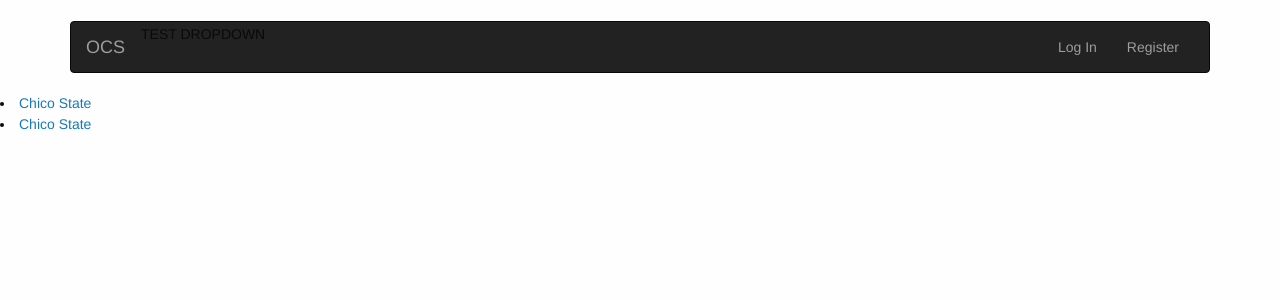
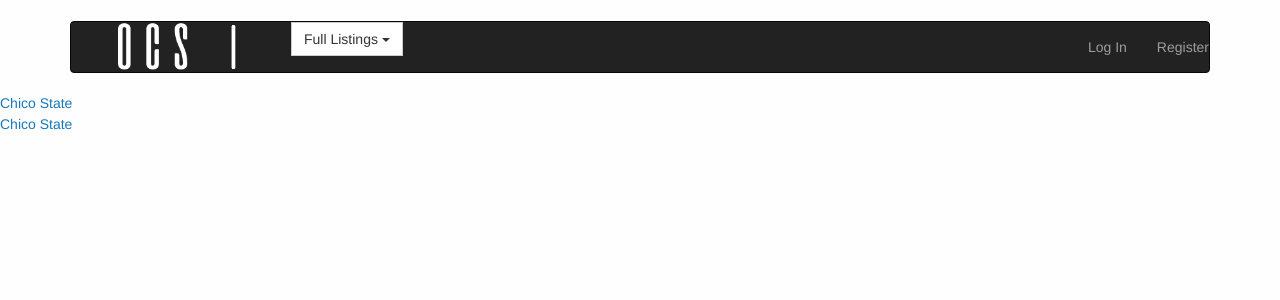
Before and after one commit to CINS465MarkLewis/OCS, a Django app: page / in a window 1280 px wide. Shown: the top 300 px of the page. Run offline with Django 3.2, Linux system fonts and the light colour scheme; data comes from the database, SQL or seed files in the repository; both versions use the stored data as it was after the commit; some libraries are stand-ins or nearby versions.

Commit message:
Fixed: Dropdown, Logo, Admin, Views

```diff
--- a/Project/firstapp/admin.py
+++ b/Project/firstapp/admin.py
@@ -1,6 +1,7 @@
 from django.contrib import admin
 
 # Register your models here.
-from .models import *
+from .models import University, Org
 
-#admin.site.register(suggestion)
+admin.site.register(University)
+admin.site.register(Org)
--- a/Project/firstapp/templates/base.html
+++ b/Project/firstapp/templates/base.html
@@ -9,31 +9,29 @@
     <link rel="stylesheet" href="//maxcdn.bootstrapcdn.com/bootstrap/3.2.0/css/bootstrap.min.css">
     <link rel="stylesheet" href="{% static "css/foundation.css" %}">
     <link rel="stylesheet" href="{% static "css/app.css" %}">
+    <script src="https://ajax.googleapis.com/ajax/libs/jquery/3.2.1/jquery.min.js"></script>
+    <script src="https://maxcdn.bootstrapcdn.com/bootstrap/3.3.7/js/bootstrap.min.js"></script>
   </head>
 <body>
   <br>
   <div class="container">
   <nav class="navbar navbar-inverse">
- <div class="container-fluid">
   <div class="navbar-header">
-    <button type="button" class="navbar-toggle collapsed" data-toggle="collapse"
-    data-target="#navbar" aria-expanded="false" aria-controls="navbar">
-      <span class="icon-bar"></span>
-      <span class="icon-bar"></span>
-      <span class="icon-bar"></span>
-    </button>
-    <a class="navbar-brand" href="/">OCS</a>
+    <a class="navbar-brand" rel="home" href="#" title="OCS">
+           <img style="max-width:175px; margin-top: -15px;"
+                src="{% static "ocs_logo.png" %}">
+       </a>
   </div>
-    <div id="navbar" class="navbar-collapse collapse">
-      <ul class="nav navbar-nav navbar">
-        <div class="dropdown-toggle">
-          <li>TEST DROPDOWN</li>
-          <div class="dropdown-menu">
-            <li>DATA1</li>
-            <li>DATA2</li>
-          </div>
-        </div>
-      </ul>
+  <div class="dropdown">
+    <div class="col-xs-1">
+    <button class="btn btn-default dropdown-toggle" type="button" data-toggle="dropdown">Full Listings
+      <span class="caret"></span></button>
+      <ul class="dropdown-menu">
+          <li><a href="#">All Organizations</a></li>
+          <li><a href="#">All Universities</a></li>
+        </ul>
+      </div>
+  </div>
       <ul class="nav navbar-nav navbar-right">
         {% if user.is_authenticated %}
         <li><a href="/logout/">Logout {{ user.username }}</a></li>
@@ -46,10 +44,19 @@
   </div>
   </nav>
 </div>
+
   {% block content %}
-    {% for university in all_universities %}
-    <li><a href="/{{ university.id }}/">{{ university.uniName }}</a></li>
-    {% endfor %}
+
+    <!-- Display of Universities to view Orgs from -->
+    {% if all_universities %}
+      {% for university in all_universities %}
+      <a href="/{{ university.id }}/">{{ university.uniName }}</a><br>
+      {% endfor %}
+    {% else %}
+      <h3>There are no Universities to view organizations from.</h3>
+    {% endif %}
+
+
   {% endblock %}
 
   <link rel="stylesheet" type="text/css" href="{% static "style.css" %}">
--- a/Project/firstapp/urls.py
+++ b/Project/firstapp/urls.py
@@ -7,5 +7,5 @@ urlpatterns = [
     url(r'register/$',views.register, name='register'),
 
     #/1,2 or university id
-    url(r'^(?P<university_id>][0-9]+)/$', views.detail, name='detail')
+    url(r'^(?P<university_id>[0-9]+)/$', views.detail, name='detail')
 ]
--- a/Project/firstapp/views.py
+++ b/Project/firstapp/views.py
@@ -11,8 +11,8 @@ def index(request):
         'all_universities': all_universities
     }
     #return render(request,"default.html")
-    return HttpResponse(template.render(context, request))
-
+    #return HttpResponse(template.render(context, request))
+    return render(request, "base.html", context)
 def register(request):
     if request.method == 'POST':
         form = registration_form(request.POST)
@@ -26,4 +26,5 @@ def register(request):
 
 def detail(request, university_id):
     #copy of register to initially display all UNI list
-    return render(request,"default.html")
+    #return render(request,"base.html")
+    return HttpResponse("<h3>Details for University id: " + str(university_id) + "</h2>")
```
Also changed, not shown: Project/db.sqlite3, Project/firstapp/static/ocs_logo.png (added).
